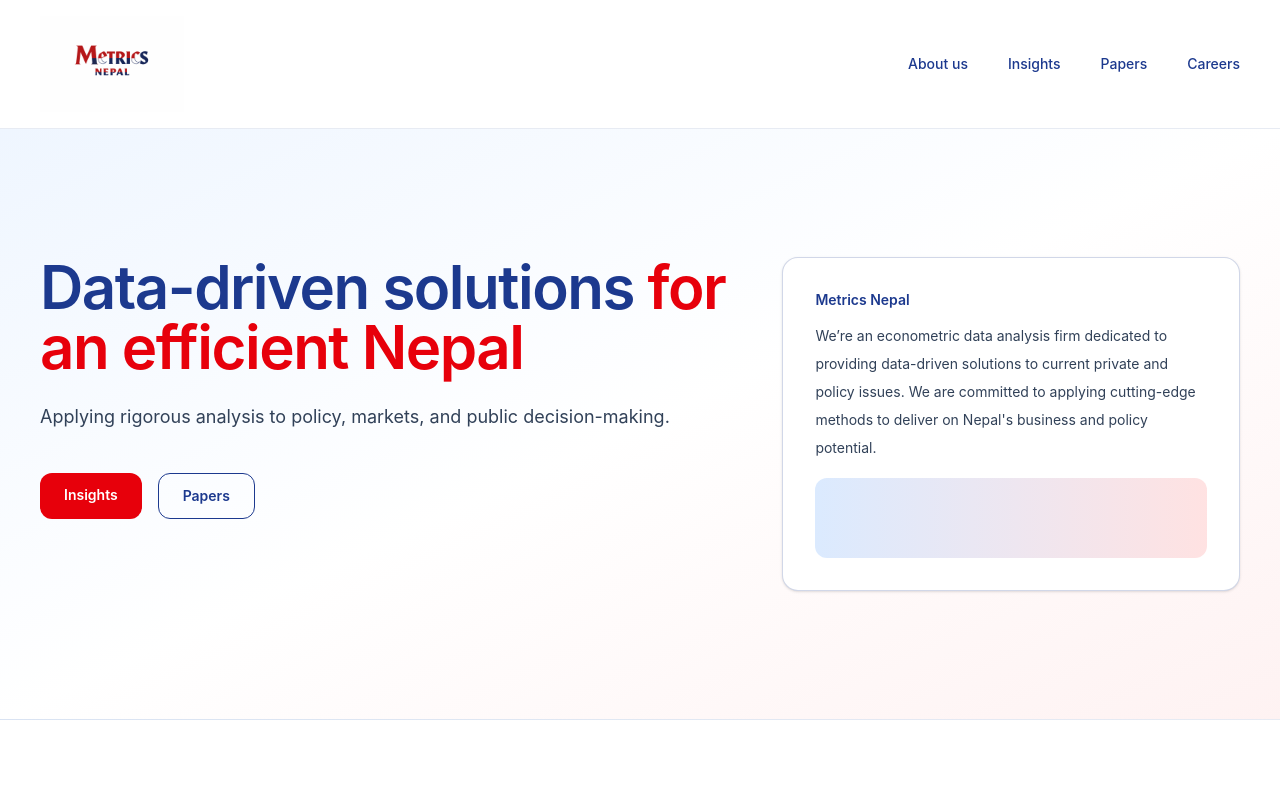
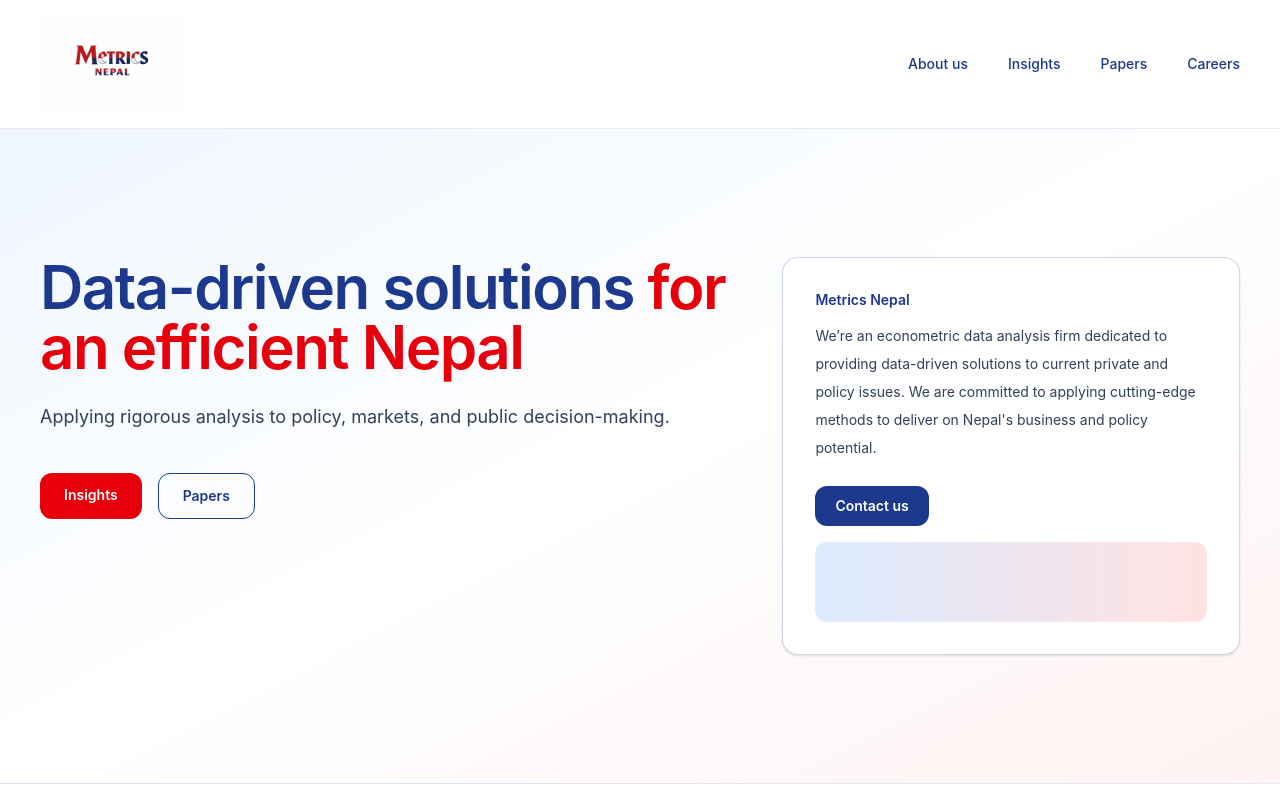
Before and after one commit to sgaut002/metrics-nepal-site, a React (Vite) app: page / in a window 1280 px wide. Shown: the top 800 px of the page. Built offline with nearby package versions, Linux system fonts and the light colour scheme.

Commit message:
Add contact button to hero card

```diff
--- a/src/App.jsx
+++ b/src/App.jsx
@@ -59,6 +59,14 @@
               <p className="mt-3 text-sm leading-7 text-slate-700">
                 We’re an econometric data analysis firm dedicated to providing data-driven solutions to current private and policy issues. We are committed to applying cutting-edge methods to deliver on Nepal's business and policy potential.
               </p>
+              <div className="mt-6">
+                <a
+                  href="mailto:contact@metricsnepal.com"
+                  className="inline-flex items-center justify-center rounded-xl bg-blue-900 px-5 py-2.5 text-sm font-semibold text-white transition hover:bg-blue-800"
+                >
+                  Contact us
+                </a>
+              </div>
               <div className="mt-4 h-20 w-full rounded-xl bg-gradient-to-r from-blue-100 to-red-100" />
             </div>
           </div>
```
